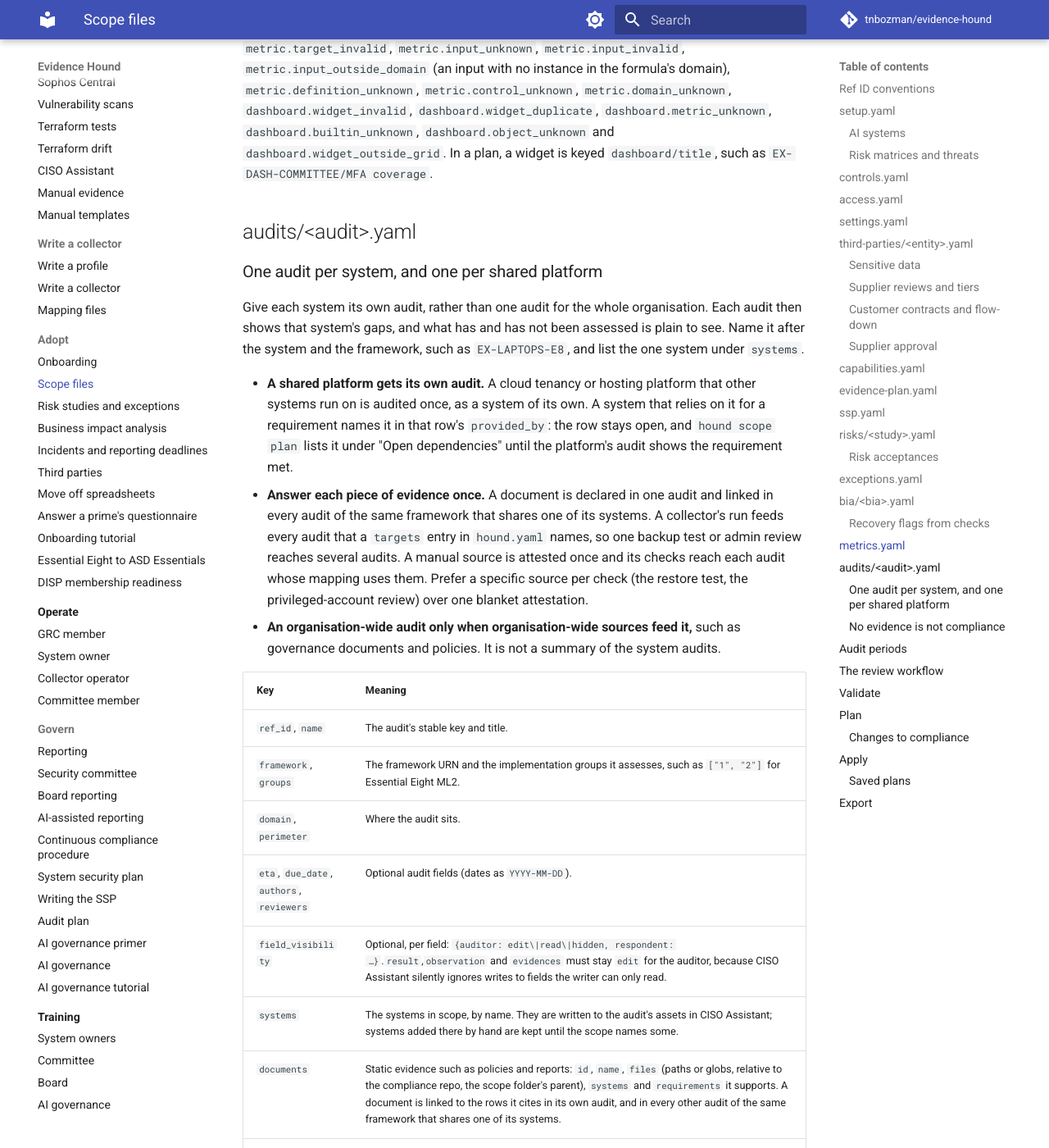
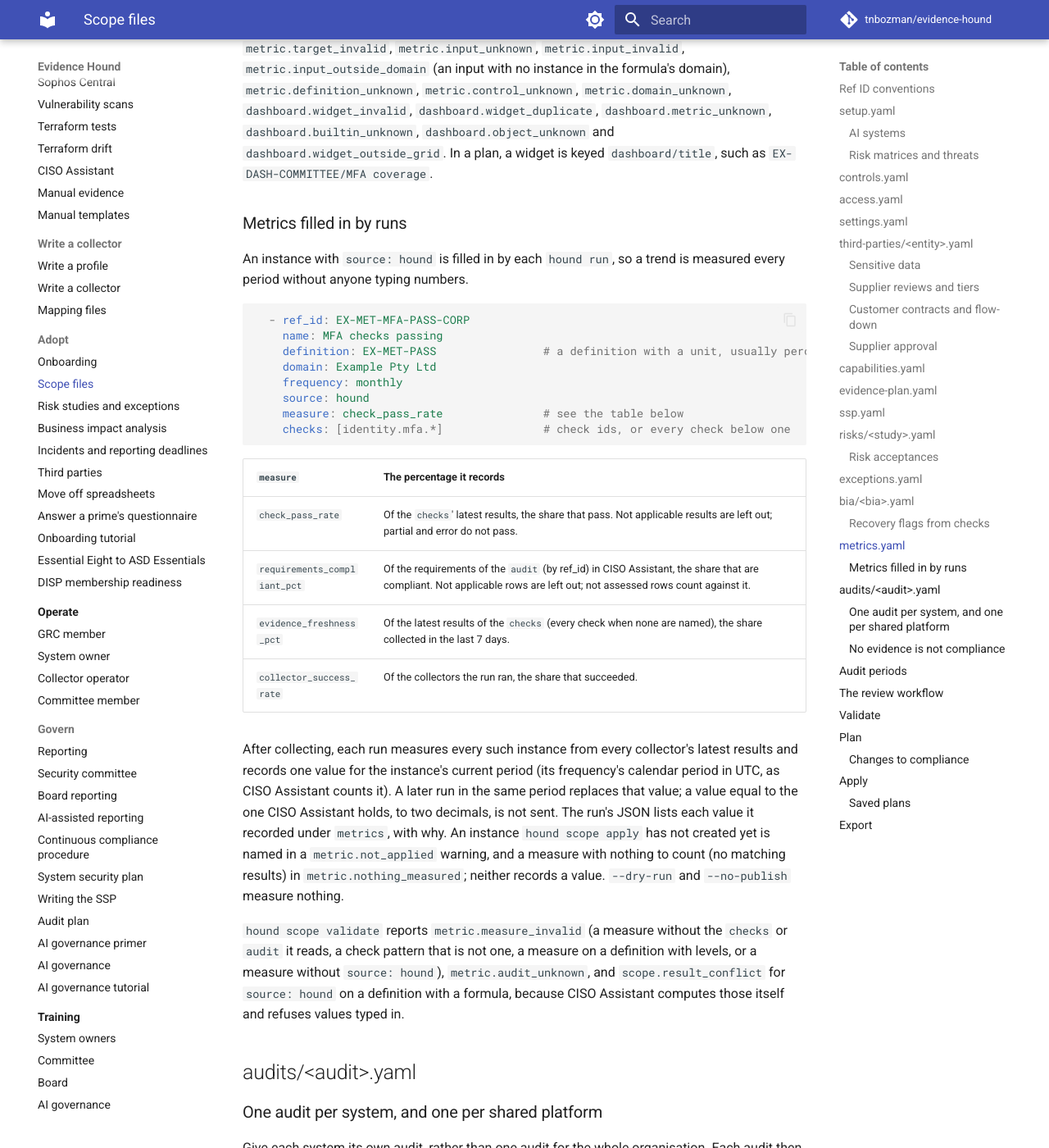
Before and after one commit to tnbozman/evidence-hound, an MkDocs documentation site: the page built from docs/scope.md, in a window 1280 px wide and 1400 px high, scrolled down 20106 px. Shown: the whole window at 82% size. Built offline with MkDocs 1.6.1 and Material for MkDocs 9.7.7, drawn with Linux system fonts in a browser that asks for light colours; comment, search, counter and statistics services are not loaded.

Commit message:
docs(s16-03): metrics filled in by runs in the scope guide and sprint notes
Co-Authored-By: Claude Opus 5.5 <noreply@anthropic.com>
Claude-Session: https://claude.ai/code/session_01QC7Mi88DCzDgw6LYwYAYhv

````diff
--- a/docs/scope.md
+++ b/docs/scope.md
@@ -603,6 +603,39 @@ formula's domain), `metric.definition_unknown`, `metric.control_unknown`, `metri
 `dashboard.widget_duplicate`, `dashboard.metric_unknown`, `dashboard.builtin_unknown`, `dashboard.object_unknown` and
 `dashboard.widget_outside_grid`. In a plan, a widget is keyed `dashboard/title`, such as `EX-DASH-COMMITTEE/MFA coverage`.
 
+### Metrics filled in by runs
+
+An instance with `source: hound` is filled in by each `hound run`, so a trend is measured every period without anyone typing numbers.
+
+```yaml
+  - ref_id: EX-MET-MFA-PASS-CORP
+    name: MFA checks passing
+    definition: EX-MET-PASS                # a definition with a unit, usually percentage, and no formula
+    domain: Example Pty Ltd
+    frequency: monthly
+    source: hound
+    measure: check_pass_rate               # see the table below
+    checks: [identity.mfa.*]               # check ids, or every check below one
+```
+
+| `measure` | The percentage it records |
+| --- | --- |
+| `check_pass_rate` | Of the `checks`' latest results, the share that pass. Not applicable results are left out; partial and error do not pass. |
+| `requirements_compliant_pct` | Of the requirements of the `audit` (by ref_id) in CISO Assistant, the share that are compliant. Not applicable rows are left out; not assessed rows count against it. |
+| `evidence_freshness_pct` | Of the latest results of the `checks` (every check when none are named), the share collected in the last 7 days. |
+| `collector_success_rate` | Of the collectors the run ran, the share that succeeded. |
+
+After collecting, each run measures every such instance from every collector's latest results and records one value for the
+instance's current period (its frequency's calendar period in UTC, as CISO Assistant counts it). A later run in the same period replaces
+that value; a value equal to the one CISO Assistant holds, to two decimals, is not sent. The run's JSON lists each value it recorded under
+`metrics`, with why. An instance `hound scope apply` has not created yet is named in a `metric.not_applied` warning, and a measure with
+nothing to count (no matching results) in `metric.nothing_measured`; neither records a value. `--dry-run` and `--no-publish` measure
+nothing.
+
+`hound scope validate` reports `metric.measure_invalid` (a measure without the `checks` or `audit` it reads, a check pattern that is not
+one, a measure on a definition with levels, or a measure without `source: hound`), `metric.audit_unknown`, and `scope.result_conflict`
+for `source: hound` on a definition with a formula, because CISO Assistant computes those itself and refuses values typed in.
+
 ## audits/&lt;audit&gt;.yaml
 
 ### One audit per system, and one per shared platform
````
Also changed, not shown: docs/sprints/s16-governance-and-metrics.md (+7 -0 lines).
